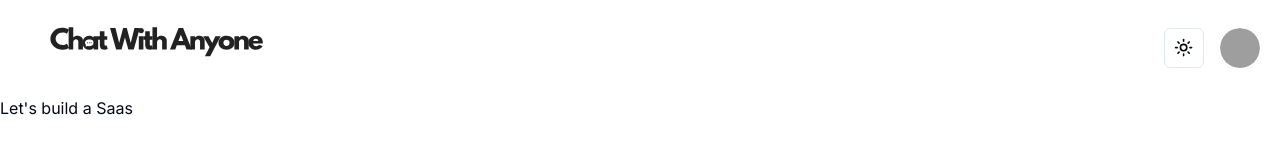
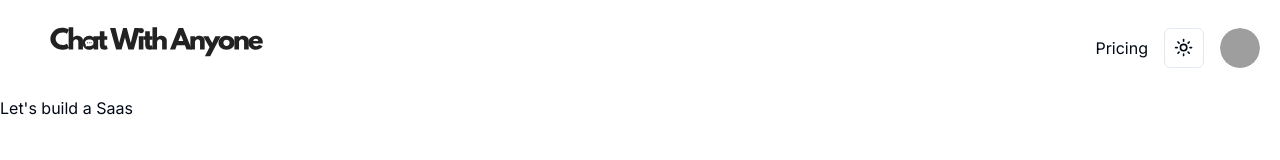
Before and after one commit to prathameshjchavan/translation-saas, a Next.js app: page / in a window 1280 px wide. Shown: the top 160 px of the page. Built offline with nearby package versions, Linux system fonts and the light colour scheme; no server answers; grey boxes are pictures that could not be loaded.

Commit message:
added session in header

```diff
--- a/components/ui/Header.tsx
+++ b/components/ui/Header.tsx
@@ -1,19 +1,30 @@
 import Logo from "./Logo";
 import DarkModeToggle from "./DarkModeToggle";
 import UserButton from "./UserButton";
+import { getServerSession } from "next-auth";
+import { authOptions } from "@/auth";
+import { Fragment } from "react";
+import Link from "next/link";
+import { MessagesSquareIcon } from "lucide-react";
 
-const Header = () => {
+const Header = async () => {
+	const session = await getServerSession(authOptions);
+
 	return (
 		<header className="sticky top-0 z-50 bg-white dark:bg-gray-900">
 			<nav className="flex flex-col sm:flex-row items-center p-5 pl-2 bg-white dark:bg-gray-900 max-w-7xl mx-auto">
 				<Logo />
 
 				<div className="flex-1 flex items-center justify-end space-x-4">
-					{/* LanguageSelect */}
-
-					{/* Session && (
-						...
-					) */}
+					{session ? (
+						<Fragment>
+							<Link href="/chat" prefetch={false}>
+								<MessagesSquareIcon className="text-black dark:text-white" />
+							</Link>
+						</Fragment>
+					) : (
+						<Link href="/pricing">Pricing</Link>
+					)}
 
 					<DarkModeToggle />
 
```
